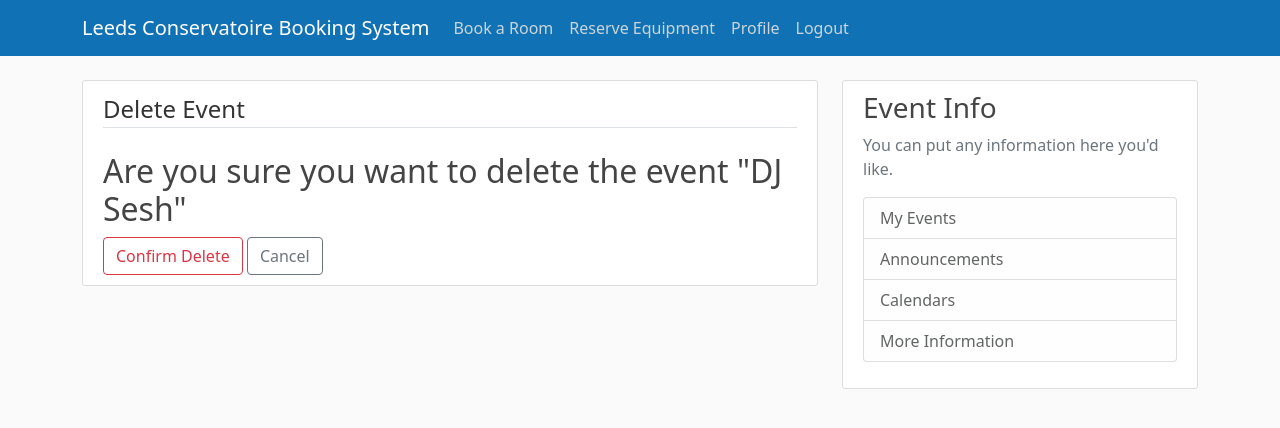
After one commit to BlushAudioLab/djangobooker, a Django app: page /event/8/delete/ in a window 1280 px wide. The commit adds this page. Shown: the top 428 px of the page. Run offline with Django 4.2, Linux system fonts and the light colour scheme; a user stored in the database is signed in; data comes from the database, SQL or seed files in the repository; both versions use the stored data as it was after the commit.

Commit message:
Update and Delete Views Added

```diff
--- /dev/null
+++ b/bookingsystem/templates/bookingsystem/event_confirm_delete.html
@@ -0,0 +1,16 @@
+{% extends "base.html" %}
+{% block content %}
+    <div class="content-section">
+        <form method="POST">
+            {% csrf_token %}
+            <fieldset>
+                <legend class="border-bottom mb-4">Delete Event</legend>
+                <h2>Are you sure you want to delete the event "{{ object.title }}"</h2>
+            </fieldset>
+            <div class ="form-group">
+                <button class="btn btn-outline-danger" type="submit">Confirm Delete</button>
+                <a class="btn btn-outline-secondary" href="{% url 'event-detail' object.id %}">Cancel</a>
+            </div>
+        </form>
+    </div>
+{% endblock content %}
--- a/bookingsystem/templates/bookingsystem/event_detail.html
+++ b/bookingsystem/templates/bookingsystem/event_detail.html
@@ -8,9 +8,9 @@
                 <small class="text-muted">{{ object.timebooked|date:"d/m/y - H:i e" }}</small>
             </div>
             <h2 class="article-title"> {{ object.title }}</h2>
-            <h2 class="article-title"> {{ object.room }}</h2>
-            <h2 class="article-title"> {{ object.starttime }}</h2>
-            <h2 class="article-title"> {{ object.endtime }}</h2>
+            <h2 class="article-title"> Room: {{ object.room }}</h2>
+            <h2 class="article-title"> Start Time: {{ object.starttime }}</h2>
+            <h2 class="article-title"> End Time: {{ object.endtime }}</h2>
         </div>
     </article>
 {% endblock content %}
--- a/bookingsystem/urls.py
+++ b/bookingsystem/urls.py
@@ -2,6 +2,8 @@ from django.urls import path
 from .views import (EventListView,
                     EventDetailView,
                     EventCreateView,
+                    EventUpdateView,
+                    EventDeleteView,
 )
 from . import views
 
@@ -9,6 +11,8 @@ urlpatterns = [
     path('home/', EventListView.as_view(), name='bookingsystem-home'),
     path('event/<int:pk>/', EventDetailView.as_view(), name='event-detail'),
     path('event/new/', EventCreateView.as_view(), name='event-create'),
+    path('event/<int:pk>/update/', EventUpdateView.as_view(), name='event-update'),
+    path('event/<int:pk>/delete/', EventDeleteView.as_view(), name='event-delete'),
     path('bookroom/', views.book, name='bookingsystem-bookroom'),
     path('reservation/', views.reserve, name='bookingsystem-reservation')
 ]
--- a/bookingsystem/views.py
+++ b/bookingsystem/views.py
@@ -1,4 +1,8 @@
 from django.shortcuts import render
+from django.contrib.auth.mixins import (
+    LoginRequiredMixin,
+    UserPassesTestMixin
+    )
 from django.views.generic import (
     ListView,
     DetailView,
@@ -18,18 +22,18 @@ def home(request):
     return render (request,'home.html', context)
 
 
-class EventListView(ListView):
+class EventListView(LoginRequiredMixin, ListView):
     model = Event
     template_name = 'home.html' # <app>/<model>_<viewtype>.html
     context_object_name = 'events'
     ordering = ['-timebooked']
 
 
-class EventDetailView(DetailView):
+class EventDetailView(LoginRequiredMixin, DetailView):
     model = Event
 
 
-class EventCreateView(CreateView):
+class EventCreateView(LoginRequiredMixin, CreateView):
     model = Event
     fields = [
         'title',
@@ -43,6 +47,38 @@ class EventCreateView(CreateView):
         return super().form_valid(form)
 
 
+class EventUpdateView(LoginRequiredMixin, UserPassesTestMixin, UpdateView):
+    model = Event
+    fields = [
+        'title',
+        'room',
+        'starttime',
+        'endtime'
+    ]
+
+    def form_valid(self, form):
+        form.instance.owner = self.request.user
+        return super().form_valid(form)
+
+    def test_func(self):
+        event = self.get_object()
+        if self.request.user == event.owner:
+            return True
+        return False
+
+
+class EventDeleteView(LoginRequiredMixin, UserPassesTestMixin, DeleteView):
+    model = Event
+    success_url = '/home/'
+
+    def test_func(self):
+        event = self.get_object()
+        if self.request.user == event.owner:
+            return True
+        return False
+
+
+
 @login_required
 def book(request):
     return render (request,'bookroom.html', {'title': 'Book a Room'})
```
Also changed, not shown: db.sqlite3, media/profile_pics/billy-corgan-big-muff-pi_jUhgCFv.jpg (added).
